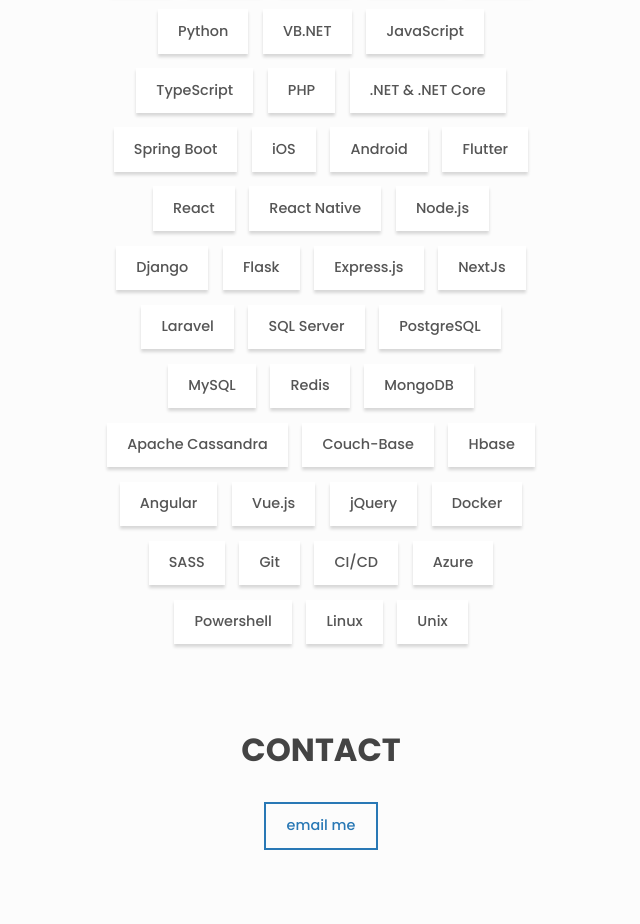
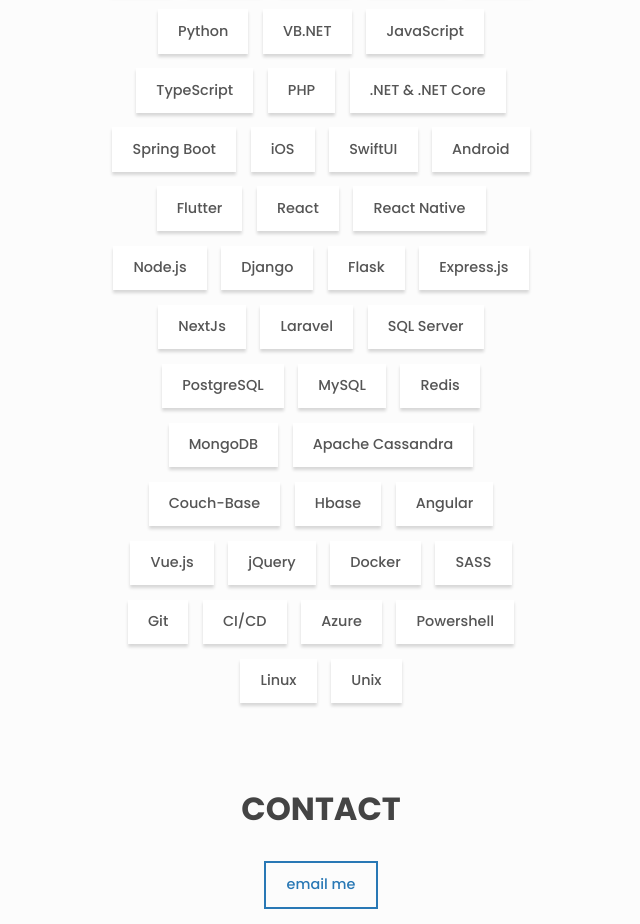
Before and after one commit to edihasaj/portfolio, a React (Create React App) app: page / in a window 1280 px wide. Shown: the part 2700-3624 px from the top of the page, without its empty margins (319-959 px from the left). Built offline with nearby package versions, Linux system fonts and the light colour scheme.

Commit message:
added swiftui framework

```diff
--- a/src/portfolio.js
+++ b/src/portfolio.js
@@ -154,6 +154,7 @@ const skills = [
   '.NET & .NET Core',
   'Spring Boot',
   'iOS',
+  'SwiftUI',
   'Android',
   'Flutter',
   'React',
```
